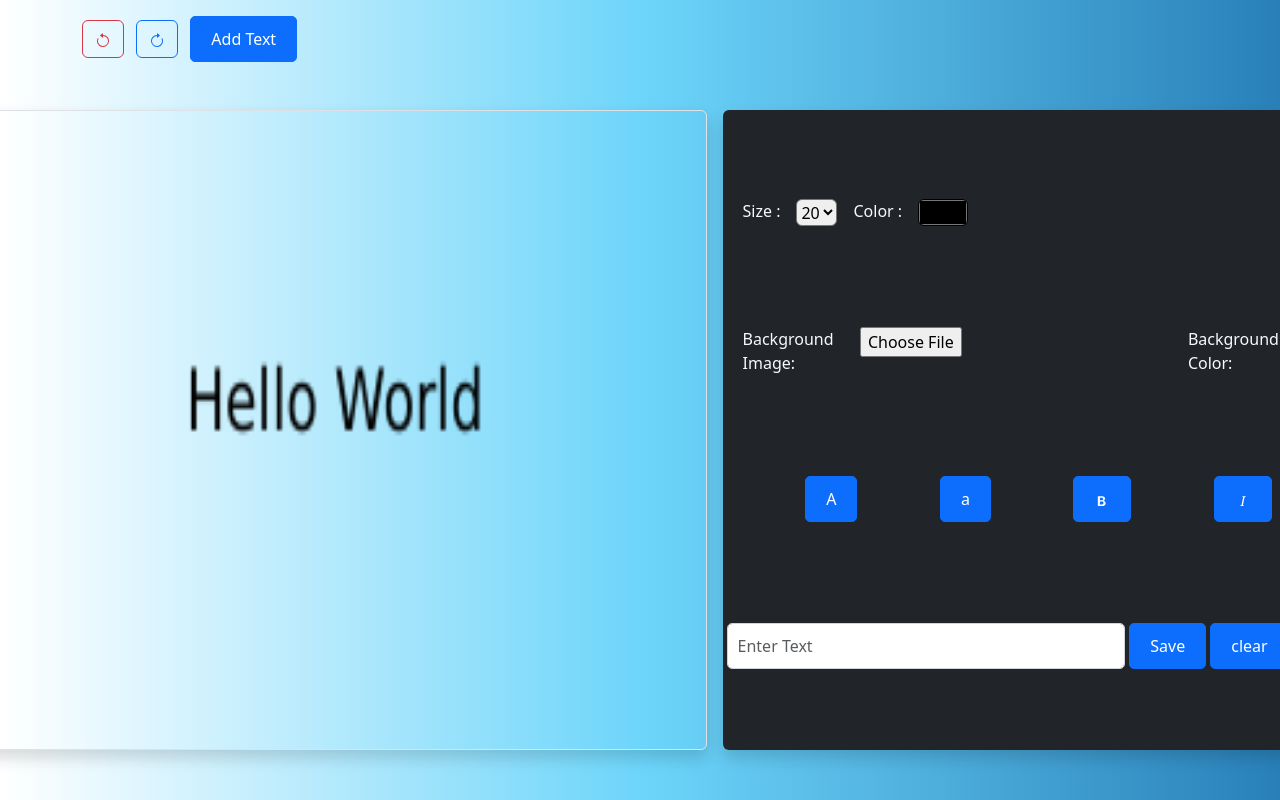
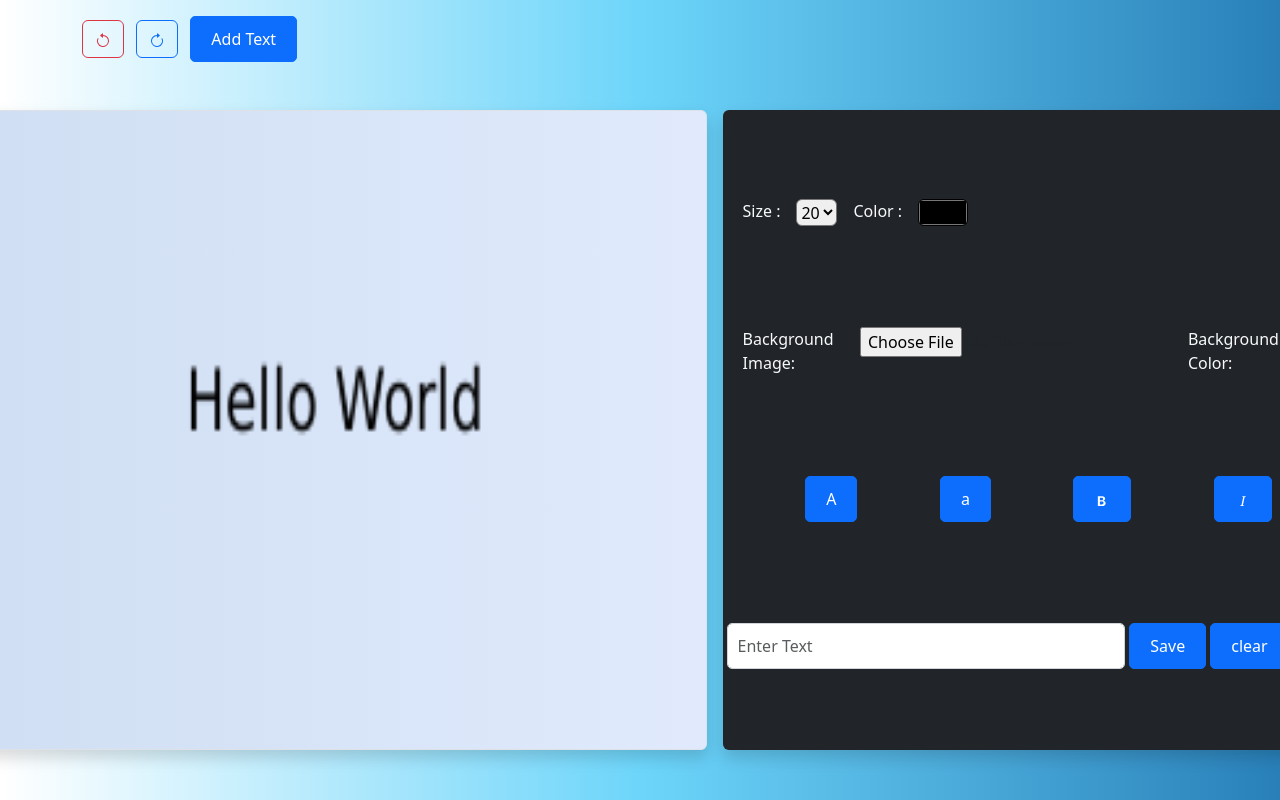
Before and after one commit to vishanurag/Canvas-Editor, a plain HTML site: page index.html in a window 1280 px wide. Shown: the top 800 px of the page. Drawn offline with nearby package versions, Linux system fonts and the light colour scheme.

Commit message:
canvas background changed

```diff
--- a/src/Styles/Style.css
+++ b/src/Styles/Style.css
@@ -27,6 +27,18 @@ body {
   width: 70% !important;
   height: auto;
   border: 1px solid gray;
+  background: #e0eafc; /* fallback for old browsers */
+  background: -webkit-linear-gradient(
+    to right,
+    #cfdef3,
+    #e0eafc
+  ); /* Chrome 10-25, Safari 5.1-6 */
+  background: linear-gradient(
+    to right,
+    #cfdef3,
+    #e0eafc
+  ); /* W3C, IE 10+/ Edge, Firefox 16+, Chrome 26+, Opera 12+, Safari 7+ */
+
   box-shadow: 0 4px 8px rgba(0, 0, 0, 0.1);
   border-radius: 5px;
 }
```
